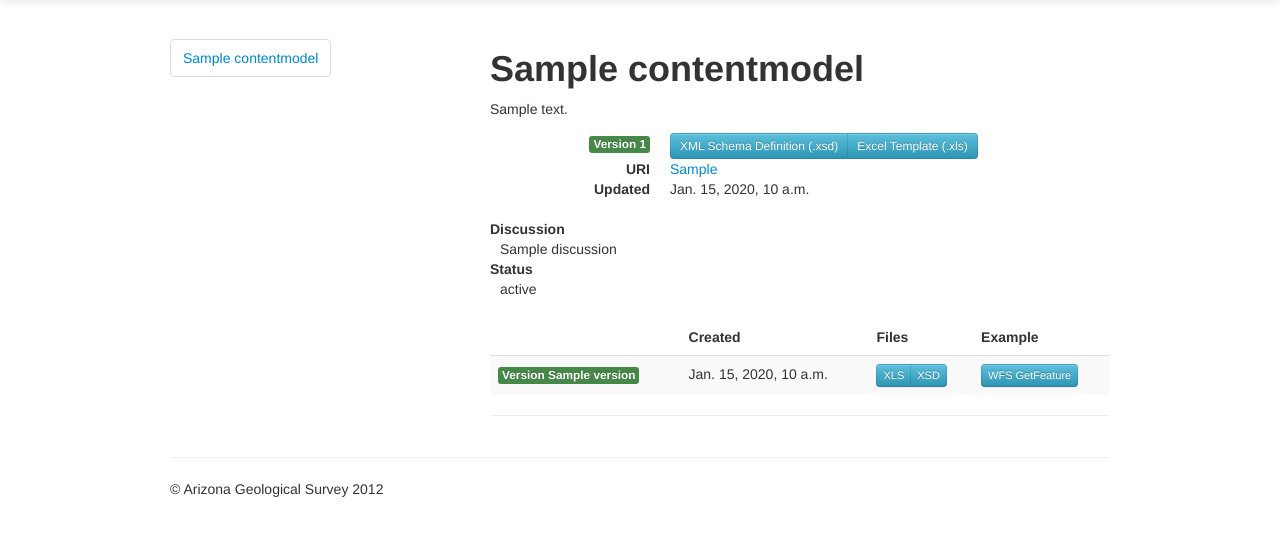
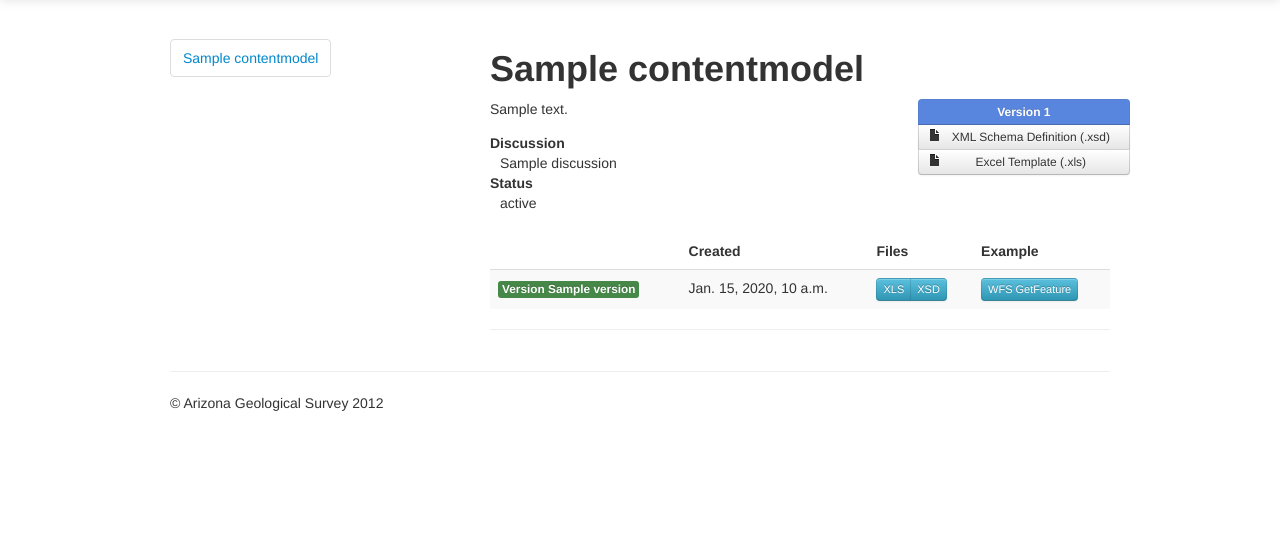
Before and after one commit to usgin/ContentModelCMS, a Django app: template contentmodels/templates/models.html in a window 1280 px wide. Shown: the part 41-577 px from the top of the page. Run offline with Django 3.2, Linux system fonts and the light colour scheme; the template is opened without the code that fills it: most values are stand-ins (such as "Sample title", 1, 10 or a date in 2020); some libraries are stand-ins or nearby versions.

Commit message:
Cleanup the way the latest files are exposed

```diff
--- a/contentmodels/static/contentmodels/css/models.css
+++ b/contentmodels/static/contentmodels/css/models.css
@@ -0,0 +1,3 @@
+.model-stats {
+  padding-left: 3px;
+}
--- a/contentmodels/templates/models.html
+++ b/contentmodels/templates/models.html
@@ -2,6 +2,10 @@
 
 {% block navhome %}{% endblock %}
 {% block navmodels %}class="active"{% endblock %}
+
+{% block styles %}
+<link href="/static/contentmodels/css/models.css" rel="stylesheet" />
+{% endblock %}
 
 {% block content %}
 <div class="row">
@@ -18,20 +22,14 @@
     {% for cm in contentmodels %}
     <section id="{{ cm.label }}">
       <h1>{{ cm.title }}</h1>
+      <div class="pull-right model-stats">
+        <div class="btn-group-vertical">
+          <a class="btn btn-primary disabled btn-small"><strong>Version {{ cm.latest_version_number }}</strong></a>
+          <a class="btn btn-small" href="{{ cm.absolute_latest_xsd_path }}"><i class="icon-file pull-left"></i> XML Schema Definition (.xsd)</a>
+          <a class="btn btn-small" href="{{ cm.absolute_latest_xls_path }}"><i class="icon-file pull-left"></i> Excel Template (.xls)</a>
+        </div>
+      </div>
       <p>{{ cm.description|safe }}</p>
-      <dl class="dl-horizontal">
-        <dt><span class="label label-success">Version {{ cm.latest_version_number }}</span></dt>
-        <dd>
-          <div class="btn-group">
-            <a class="btn btn-info btn-small" href="{{ cm.absolute_latest_xsd_path }}">XML Schema Definition (.xsd)</a>
-            <a class="btn btn-info btn-small" href="{{ cm.absolute_latest_xls_path }}">Excel Template (.xls)</a>
-          </div>
-        </dd>
-        <dt>URI</dt>
-        <dd><a href="{{ cm.absolute_uri }}">{{ cm.relative_uri }}</a></dd>
-        <dt>Updated</dt>
-        <dd>{{ cm.date_updated }}</dd>
-      </dl>
       <dl>
         <dt>Discussion</dt>
         <dd>{{ cm.discussion|safe }}</dd>
```
